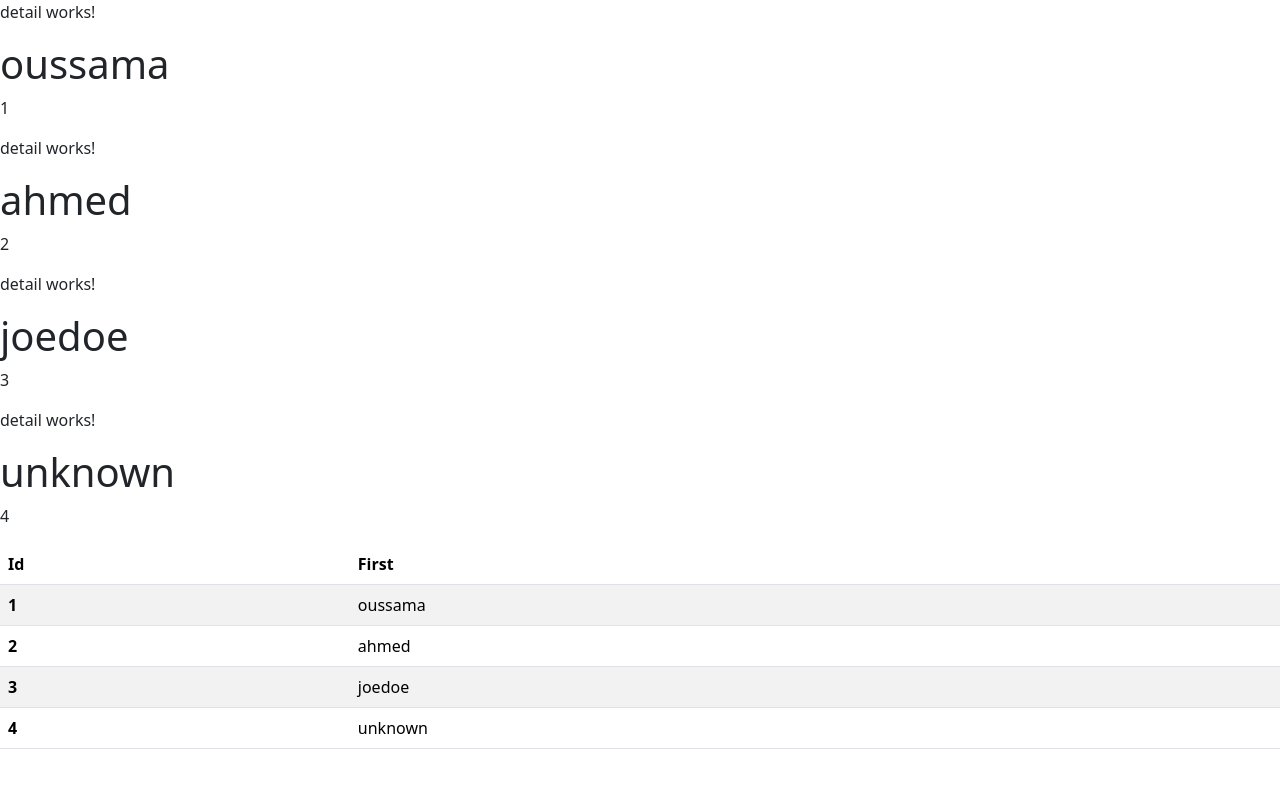
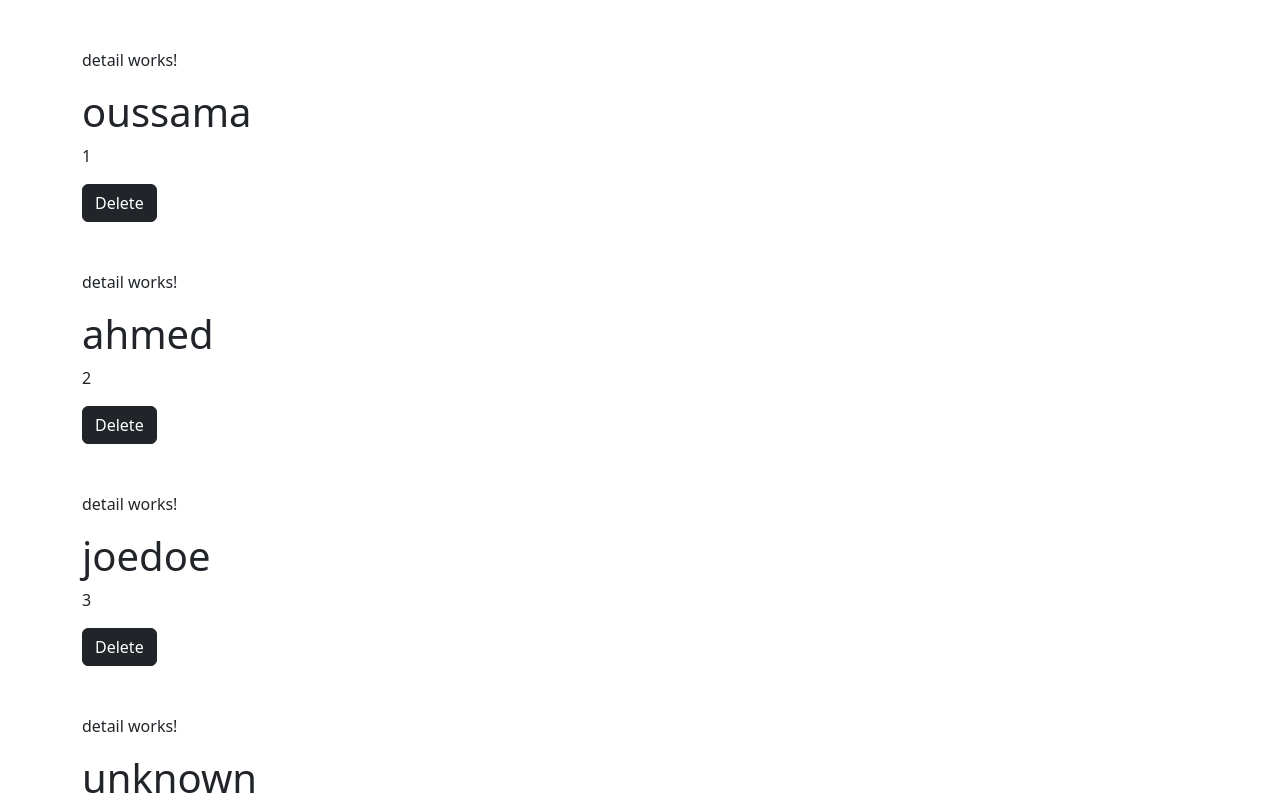
Before and after one commit to oussamahdidou/Angular, an Angular app: page / in a window 1280 px wide. Shown: the top 800 px of the page. Built offline with nearby package versions, Linux system fonts and the light colour scheme.

Commit message:
list/detail output/input

```diff
--- a/src/app/pokemon-base/detail/detail.component.html
+++ b/src/app/pokemon-base/detail/detail.component.html
@@ -1,3 +1,6 @@
-<p>detail works!</p>
-<h1>{{detailitem.name}}</h1>
-<p>{{detailitem.id}}</p>
+<div class="container pt-5">
+    <p>detail works!</p>
+    <h1>{{detailitem.name}}</h1>
+    <p>{{detailitem.id}}</p>
+    <button type="button" (click)="removeitem()" class="btn btn-dark">Delete</button>
+</div>
--- a/src/app/pokemon-base/detail/detail.component.ts
+++ b/src/app/pokemon-base/detail/detail.component.ts
@@ -1,16 +1,20 @@
-import { Component, Input, OnInit } from '@angular/core';
+import { Component, EventEmitter, Input, OnInit, Output } from '@angular/core';
 import { pokemon } from 'src/app/models/pokemon';
 
 @Component({
-  selector: 'app-detail',
+  selector: 'detail',
   templateUrl: './detail.component.html',
   styleUrls: ['./detail.component.css'],
 })
 export class DetailComponent implements OnInit {
   @Input()
   detailitem!: pokemon;
+  @Output() remove: EventEmitter<any> = new EventEmitter<any>();
   constructor() {}
   ngOnInit(): void {
     console.log(this.detailitem);
   }
+  removeitem() {
+    this.remove.emit(this.detailitem);
+  }
 }
--- a/src/app/pokemon-base/pokemon-list/pokemon-list.component.html
+++ b/src/app/pokemon-base/pokemon-list/pokemon-list.component.html
@@ -1,4 +1,4 @@
-<app-detail *ngFor="let item of items" [detailitem]="item"></app-detail>
+<detail *ngFor="let item of items" [detailitem]="item" (remove)="handleremove($event)"></detail>
 <table class="table table-striped">
     <thead>
         <tr>
--- a/src/app/pokemon-base/pokemon-list/pokemon-list.component.ts
+++ b/src/app/pokemon-base/pokemon-list/pokemon-list.component.ts
@@ -22,4 +22,7 @@ export class PokemonListComponent implements OnInit {
     console.log('component starting');
     console.log(this.items);
   }
+  handleremove(event: pokemon) {
+    this.items = this.items.filter((item) => item !== event);
+  }
 }
```
